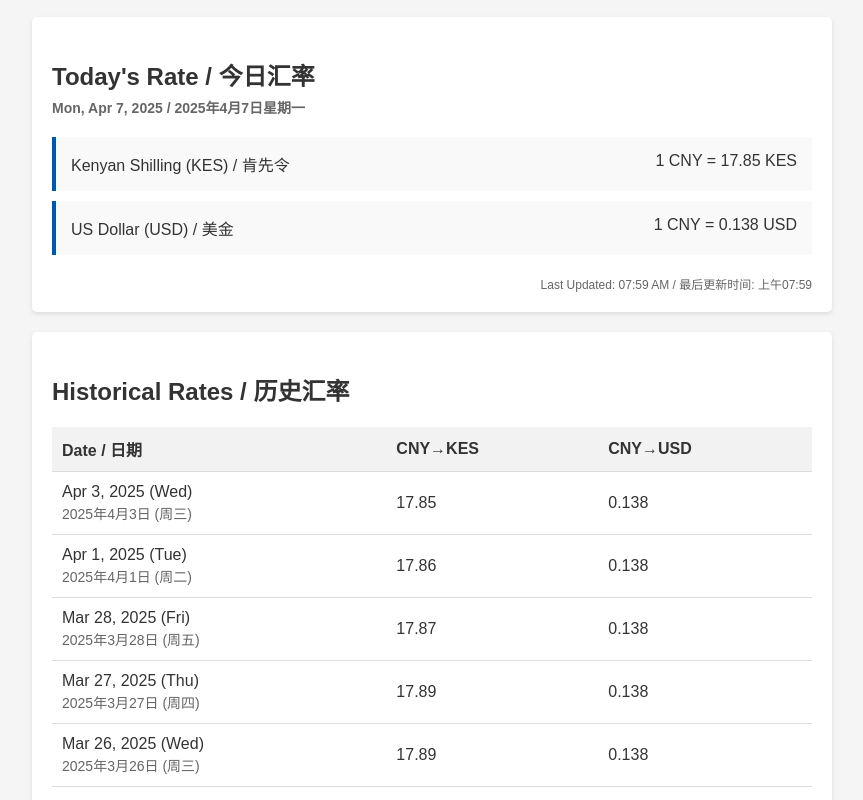
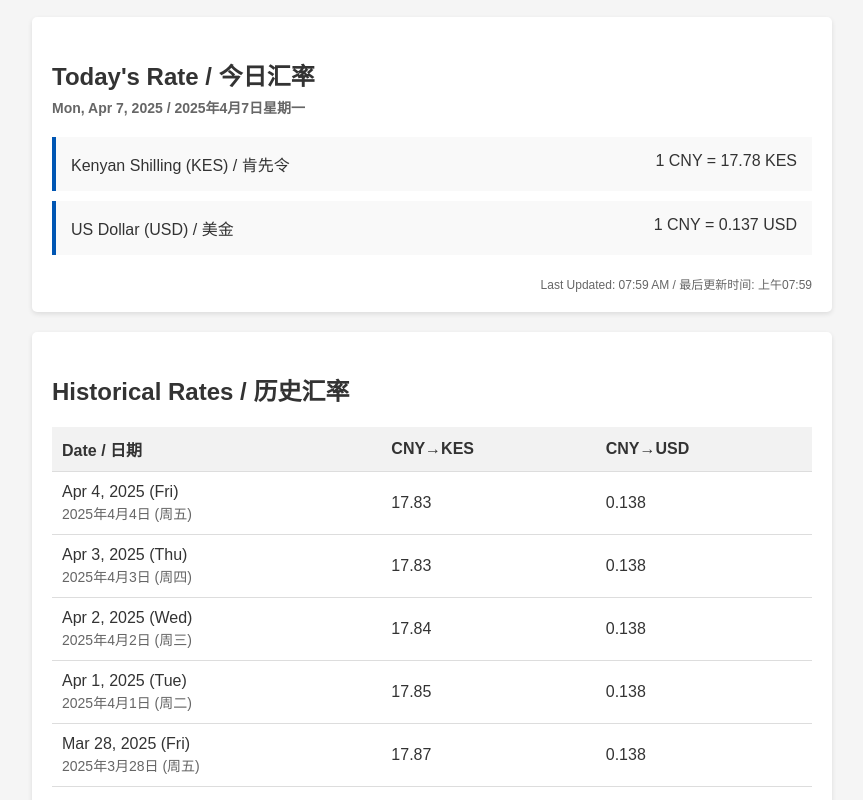
Before and after one commit to choicebankkenya/choice-bank-cny-real-time-exchange, a plain HTML site: page index.html in a window 1280 px wide. Shown: the part 152-952 px from the top of the page, without its empty margins (208-1071 px from the left). Drawn offline with Linux system fonts and the light colour scheme.

Commit message:
Update index.html

```diff
--- a/index.html
+++ b/index.html
@@ -118,14 +118,14 @@
             <div class="currency">
                 <span class="bilingual">Kenyan Shilling (KES) / 肯先令</span>
             </div>
-            <div class="rate">1 CNY = 17.85 KES</div>
+            <div class="rate">1 CNY = 17.78 KES</div>
         </div>
 
         <div class="rate-card">
             <div class="currency">
                 <span class="bilingual">US Dollar (USD) / 美金</span>
             </div>
-            <div class="rate">1 CNY = 0.138 USD</div>
+            <div class="rate">1 CNY = 0.137 USD</div>
         </div>
 
         <div class="update-info">
@@ -146,12 +146,28 @@
                 </tr>
             </thead>
             <tbody>
+                <tr>
+                    <td class="history-date">
+                        Apr 4, 2025 (Fri)
+                        <span class="chinese-date">2025年4月4日 (周五)</span>
+                    </td>
+                    <td>17.83</td>
+                    <td>0.138</td>
+                </tr>
                   <tr>
                     <td class="history-date">
-                        Apr 3, 2025 (Wed)
-                        <span class="chinese-date">2025年4月3日 (周三)</span>
+                        Apr 3, 2025 (Thu)
+                        <span class="chinese-date">2025年4月3日 (周四)</span>
                     </td>
-                    <td>17.85</td>
+                    <td>17.83</td>
+                    <td>0.138</td>
+                </tr>
+                 <tr>
+                    <td class="history-date">
+                        Apr 2, 2025 (Wed)
+                        <span class="chinese-date">2025年4月2日 (周三)</span>
+                    </td>
+                    <td>17.84</td>
                     <td>0.138</td>
                 </tr>
                   <tr>
@@ -159,7 +175,7 @@
                         Apr 1, 2025 (Tue)
                         <span class="chinese-date">2025年4月1日 (周二)</span>
                     </td>
-                    <td>17.86</td>
+                    <td>17.85</td>
                     <td>0.138</td>
                 </tr>
                 <tr>
@@ -168,22 +184,6 @@
                         <span class="chinese-date">2025年3月28日 (周五)</span>
                     </td>
                     <td>17.87</td>
-                    <td>0.138</td>
-                </tr>
-                <tr>
-                    <td class="history-date">
-                        Mar 27, 2025 (Thu)
-                        <span class="chinese-date">2025年3月27日 (周四)</span>
-                    </td>
-                    <td>17.89</td>
-                    <td>0.138</td>
-                </tr>
-                <tr>
-                    <td class="history-date">
-                        Mar 26, 2025 (Wed)
-                        <span class="chinese-date">2025年3月26日 (周三)</span>
-                    </td>
-                    <td>17.89</td>
                     <td>0.138</td>
                 </tr>
             </tbody>
```
